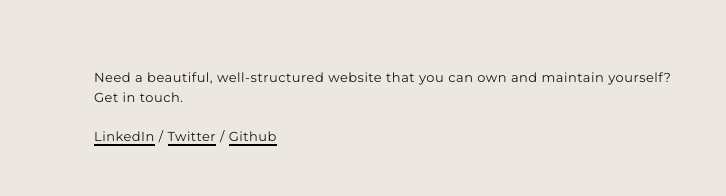
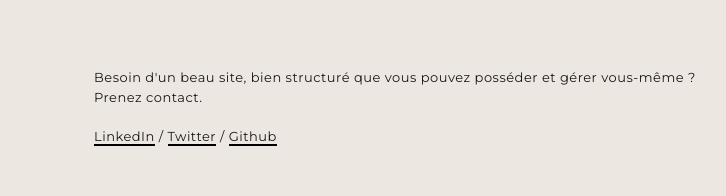
Before and after one commit to Franck-Fernandez-pro/core, a Next.js app: page /1/contact in a window 1280 px wide. Shown: the part 418-614 px from the top of the page, without its empty margins (2-728 px from the left). Built offline with nearby package versions, Linux system fonts and the light colour scheme; a web font is replaced by a local one.

Commit message:
i18n contact page

```diff
--- a/app/[lang]/(content)/contact/page.tsx
+++ b/app/[lang]/(content)/contact/page.tsx
@@ -1,20 +1,25 @@
 import { fondamento } from "@/constant";
+import { Locale, getDictionary } from "@/utils/i18n-config";
 import { Metadata } from "next";
 
 export const metadata: Metadata = {
   title: "Contact",
 };
 
-export default function Contact() {
+export default async function Contact({
+  params: { lang },
+}: {
+  params: { lang: Locale };
+}) {
+  const { contact } = await getDictionary(lang);
   return (
     <section className="pt-[20%]">
       <h1 className={`${fondamento.className} text-[14vw] font-light`}>
-        Hello.
+        {contact.title}
       </h1>
       <p className="text-[13px] tracking-[0.5px]">
-        Need a beautiful, well-structured website that you can own and maintain
-        yourself? <br />
-        Get in touch.
+        {contact.description} <br />
+        {contact.call_to_action}
         <br />
         <br />
         <a
--- a/dictionaries/en.json
+++ b/dictionaries/en.json
@@ -36,5 +36,11 @@
       ]
     },
     "LinkedIn": "Learn more on LinkedIn"
+  },
+
+  "contact": {
+    "title": "Hello.",
+    "description": "Need a beautiful, well-structured website that you can own and maintain yourself?",
+    "call_to_action": "Get in touch."
   }
 }
--- a/dictionaries/fr.json
+++ b/dictionaries/fr.json
@@ -36,5 +36,11 @@
       ]
     },
     "LinkedIn": "En savoir plus sur LinkedIn"
+  },
+
+  "contact": {
+    "title": "Hello.",
+    "description": "Besoin d'un beau site, bien structuré que vous pouvez posséder et gérer vous-même ?",
+    "call_to_action": "Prenez contact."
   }
 }
```
